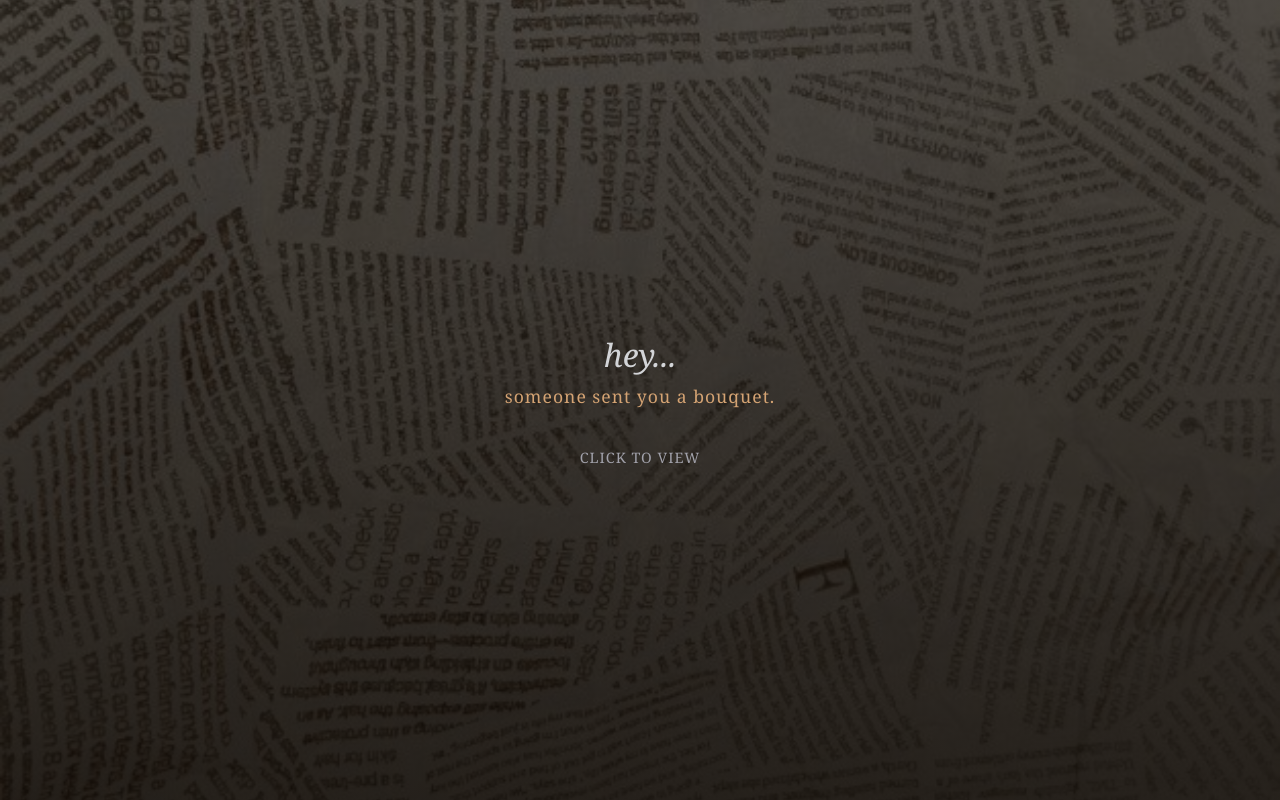
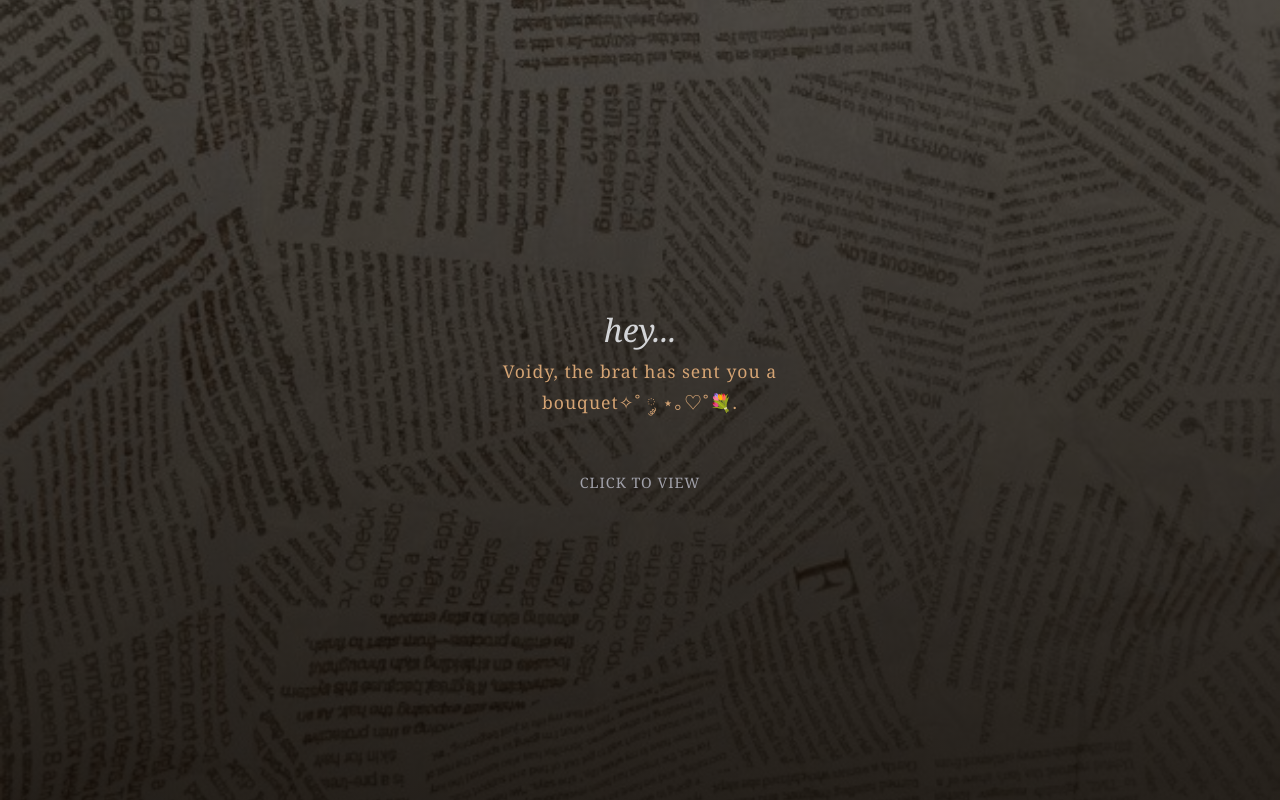
Before and after one commit to chrisaxeleverett-del/Bou, a plain HTML site: page index.html in a window 1280 px wide. Drawn offline with Linux system fonts and the light colour scheme; files whose address does not match are found by name.

Commit message:
Update index.html

```diff
--- a/index.html
+++ b/index.html
@@ -11,7 +11,7 @@
     <div id="intro-screen" class="active-stage">
         <div class="intro-message">
             <p class="greeting">hey...</p>
-            <p class="announcement">someone sent you a bouquet.</p>
+            <p class="announcement">Voidy, the brat has sent you a bouquet✧˚ ༘ ⋆｡♡˚💐.</p>
             <p id="view-bouquet-cta" class="action-text">click to view</p>
         </div>
     </div>
@@ -44,4 +44,5 @@
 
     <script src="script.js"></script>
 </body>
+
 </html>
```
